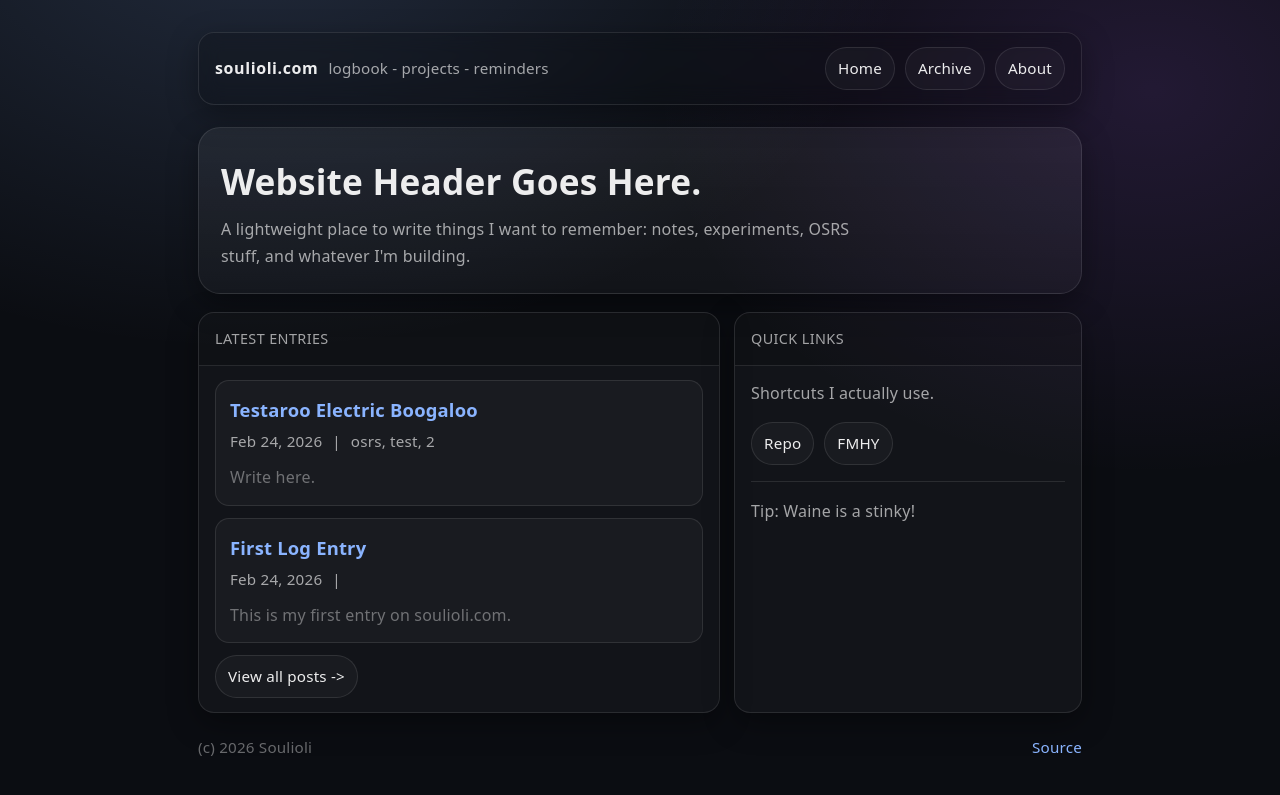
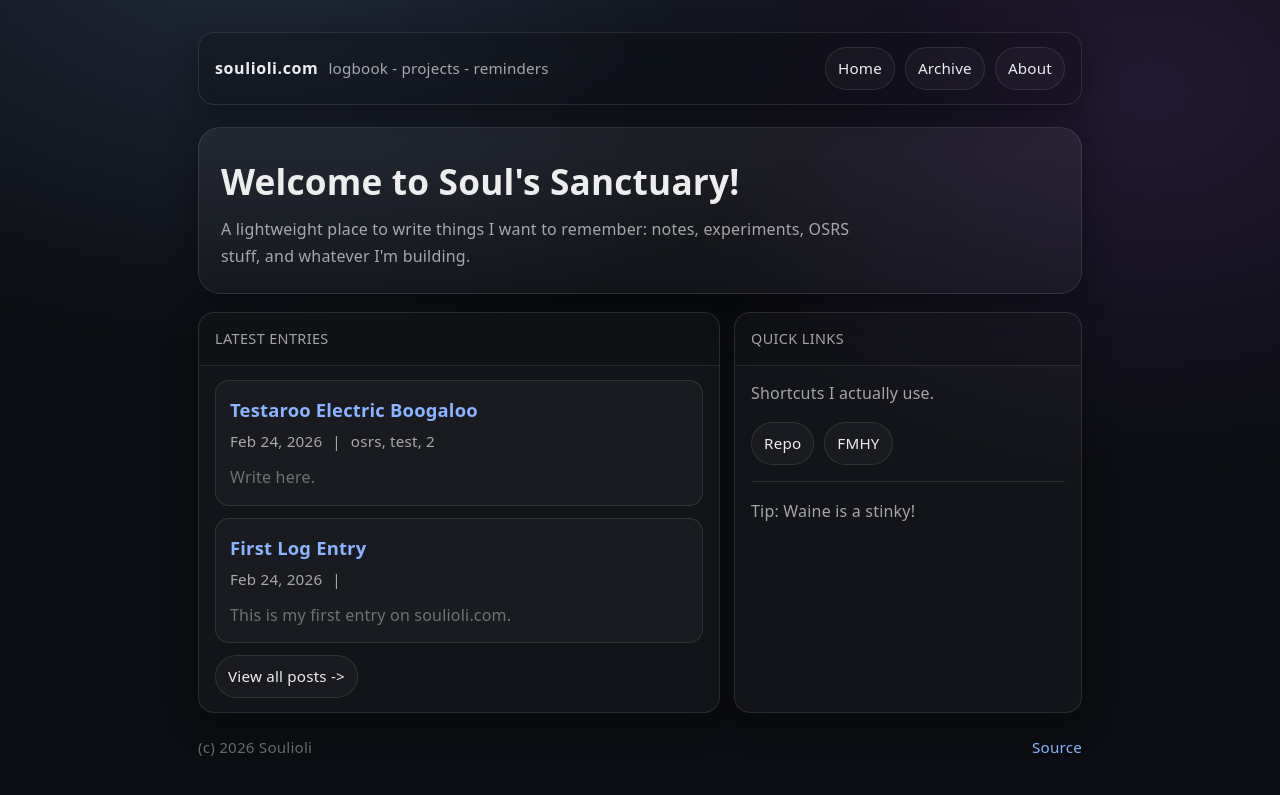
Before and after one commit to Souliolii/soulioli.com, a Jekyll site: the page built from index.html, in a window 1280 px wide. Shown: the top 795 px of the page. Built offline with Jekyll 4.4.1, drawn with Linux system fonts in a browser that asks for light colours.

Commit message:
Update homepage header text
Change h1 in index.html from a placeholder ('Website Header Goes Here.') to a personalized title ('Welcome to Soul's Sanctuary!') to improve homepage branding and tone.

```diff
--- a/index.html
+++ b/index.html
@@ -4,7 +4,7 @@ title: Home
 ---
 
 <div class="hero">
-  <h1>Website Header Goes Here.</h1>
+  <h1>Welcome to Soul's Sanctuary!</h1>
   <p>A lightweight place to write things I want to remember: notes, experiments, OSRS stuff, and whatever I'm building.</p>
 </div>
 
```
